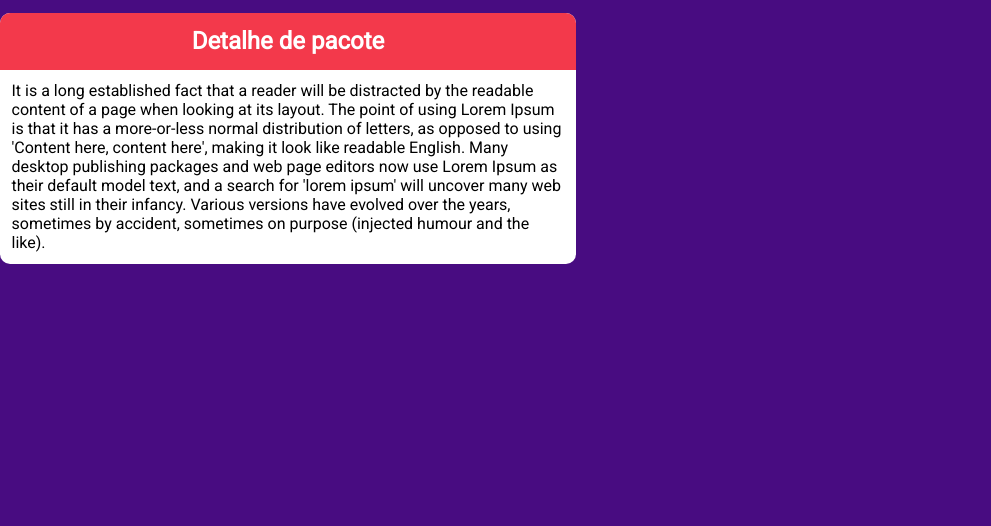
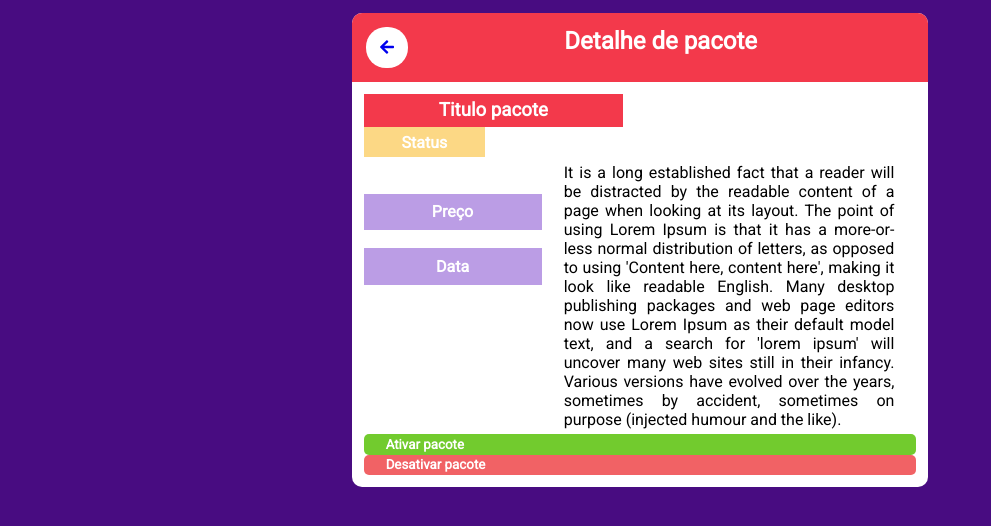
Before and after one commit to ElderGr/CodeTur, a React app: page /detalhe in a window 1280 px wide. Shown: the whole page, without its empty margins (0-991 px from the left). Built offline with nearby package versions, Linux system fonts and the light colour scheme.

Commit message:
terminado estrutura basica, faltando inclusao de imagem e componentizacao final

```diff
--- a/src/components/Button/Button.js
+++ b/src/components/Button/Button.js
@@ -4,7 +4,7 @@ import './Button.css';
 export default class Button extends Component{
     render(){
         return(
-            <button to='/main' className='btn-primary'>
+            <button className='btn-primary'>
                 {this.props.text}
             </button>
         );
--- a/src/pages/Detalhe/Detalhe.css
+++ b/src/pages/Detalhe/Detalhe.css
@@ -19,3 +19,12 @@
    display: flex;
    flex-direction: column;
 }
+
+.item-info-p1{
+   margin: 5% 0;
+   background-color: #BB9DE5;
+   padding: 5% 0;
+   color: white;
+   text-align: center;
+   font-weight: bold
+}
--- a/src/pages/Detalhe/Detalhe.js
+++ b/src/pages/Detalhe/Detalhe.js
@@ -1,17 +1,67 @@
 import React,{Component} from 'react';
+
 import './Detalhe.css';
+
+import {FontAwesomeIcon} from '@fortawesome/react-fontawesome';
+import {faArrowLeft} from '@fortawesome/free-solid-svg-icons';
+
+import Button from '../../components/Button/Button';
+import {Link} from 'react-router-dom';
 
 export default class Detalhe extends Component{
     render(){
         return(
-            <div className='container'>
-                <div className='container-head  '>
-                    <h2>Detalhe de pacote</h2>
-                </div>
-                <div className='container-body'>
-                    <p>
-                        It is a long established fact that a reader will be distracted by the readable content of a page when looking at its layout. The point of using Lorem Ipsum is that it has a more-or-less normal distribution of letters, as opposed to using 'Content here, content here', making it look like readable English. Many desktop publishing packages and web page editors now use Lorem Ipsum as their default model text, and a search for 'lorem ipsum' will uncover many web sites still in their infancy. Various versions have evolved over the years, sometimes by accident, sometimes on purpose (injected humour and the like).
-                    </p>
+            <div className='App2'>
+                <div className='container'>
+                    <div className='container-head' style={{display: 'flex', flexDirection: 'row-reverse'}}>
+                        <h2 style={{width: '100%'}}>Detalhe de pacote</h2>
+                        <Link to='/main' style={{padding: '2% 2.5%', border: 'none', borderRadius: '20px', backgroundColor: 'white', textDecoration: 'none'}}>
+                            <FontAwesomeIcon icon={faArrowLeft}/>
+                        </Link>
+                    </div>
+                    <div className='container-body'>
+                        <div>
+                            <h3 className='item-titulo'>Titulo pacote</h3>
+                            <div className='item-status'>Status</div>
+                        </div>
+                        <div style={{display: 'flex'}}>
+                            <div style={{width: '35%', display: 'flex', padding: '5% 0', flexDirection: 'column', justifyContent: 'start'}}>
+                                <div className='item-info-p1'>Preço</div>
+                                <div className='item-info-p1'>Data</div>
+                            </div>
+                            <p style={{width: '65%', textAlign: 'justify', padding: '1% 4%'}}>
+                                It is a long established fact that a reader will be distracted by the readable content of a page when looking at its layout. The point of using Lorem Ipsum is that it has a more-or-less normal distribution of letters, as opposed to using 'Content here, content here', making it look like readable English. Many desktop publishing packages and web page editors now use Lorem Ipsum as their default model text, and a search for 'lorem ipsum' will uncover many web sites still in their infancy. Various versions have evolved over the years, sometimes by accident, sometimes on purpose (injected humour and the like).
+                            </p>
+
+                        </div>
+
+                        <button style={{
+                            backgroundColor: '#72CB2E',
+                            padding: '0.5% 4%',
+                            border: 'none',
+                            borderRadius: '5px',
+                            color: 'white',
+                            textDecoration: 'none',
+                            fontWeight: 'bold',
+                            display: 'flex',
+                            alignItems: 'center',
+                        }}>
+                            Ativar pacote
+                        </button>
+                        <button style={{
+                            backgroundColor: '#F16265',
+                            padding: '0.5% 4%',
+                            border: 'none',
+                            borderRadius: '5px',
+                            color: 'white',
+                            textDecoration: 'none',
+                            fontWeight: 'bold',
+                            display: 'flex',
+                            alignItems: 'center'
+                        }}>
+                            Desativar pacote
+                        </button>
+                    </div>
                 </div>
             </div>
         );
```
Also changed, not shown: src/components/Item/Item.css (line endings or trailing spaces), src/logo.svg (added), 1 other file.
